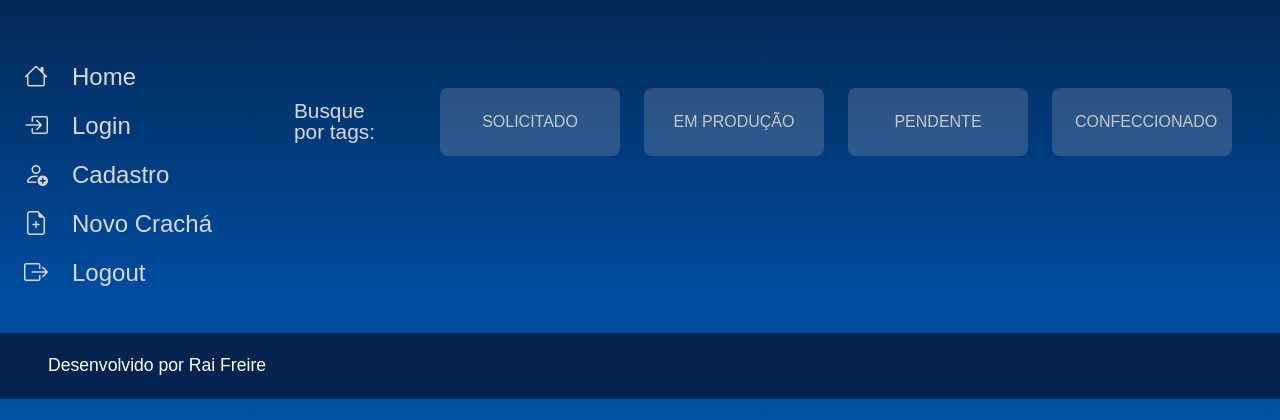
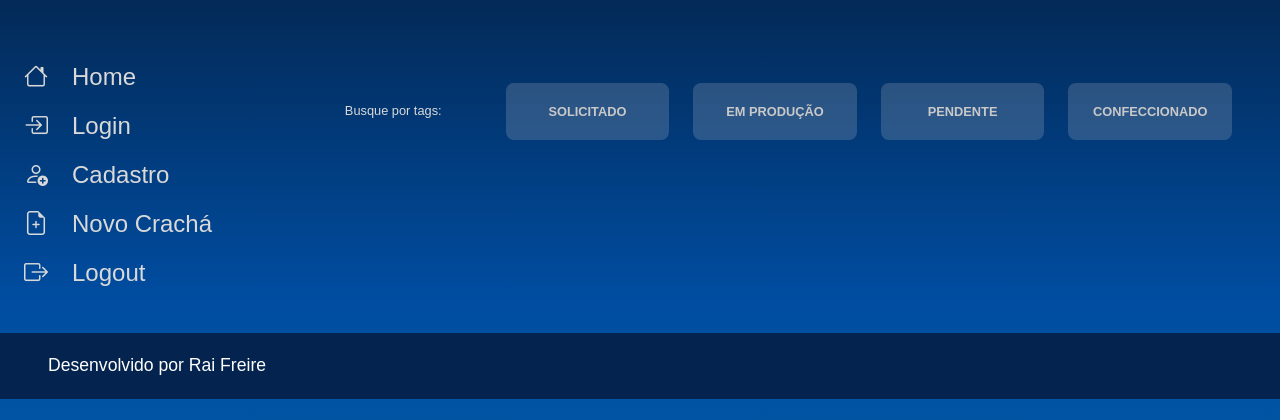
Before and after one commit to raifreire/solicitacao_cracha, a Django app: page /filtro/1 in a window 1280 px wide. Shown: the part 99-519 px from the top of the page. Run offline with Django 4.2, Linux system fonts and the light colour scheme; data that the repository does not hold is empty.

Commit message:
ajuste tags

```diff
--- a/static/styles/style.css
+++ b/static/styles/style.css
@@ -465,11 +465,11 @@ table {
 }
 
 .tags {
-    padding: 1.5rem 0;
+    padding: 1.2rem 0;
     display: flex;
     align-items: center;
     color: #D9D9D9;
-    font-size: 1.3rem;
+    font-size: 0.8rem;
 }
 
 .tags__titulo {
@@ -484,8 +484,8 @@ table {
     background-color: #D9D9D930;
     margin-right: 1.5rem;
     border-radius: 8px;
-    padding: .8rem .5rem;
-    width: 160px;
+    padding: .6rem .3rem;
+    width: 150px;
     text-align: center;
     border: 2px solid transparent;
 }
@@ -550,8 +550,8 @@ table {
     --bs-btn-padding-x: 0.75rem;
     --bs-btn-padding-y: 0.375rem;
     --bs-btn-font-family: ;
-    --bs-btn-font-size: 1rem;
-    --bs-btn-font-weight: 400;
+    --bs-btn-font-size: 0.8rem;
+    --bs-btn-font-weight: 600;
     --bs-btn-line-height: 1.5;
     --bs-btn-color: #212529;
     --bs-btn-bg: transparent;
```
